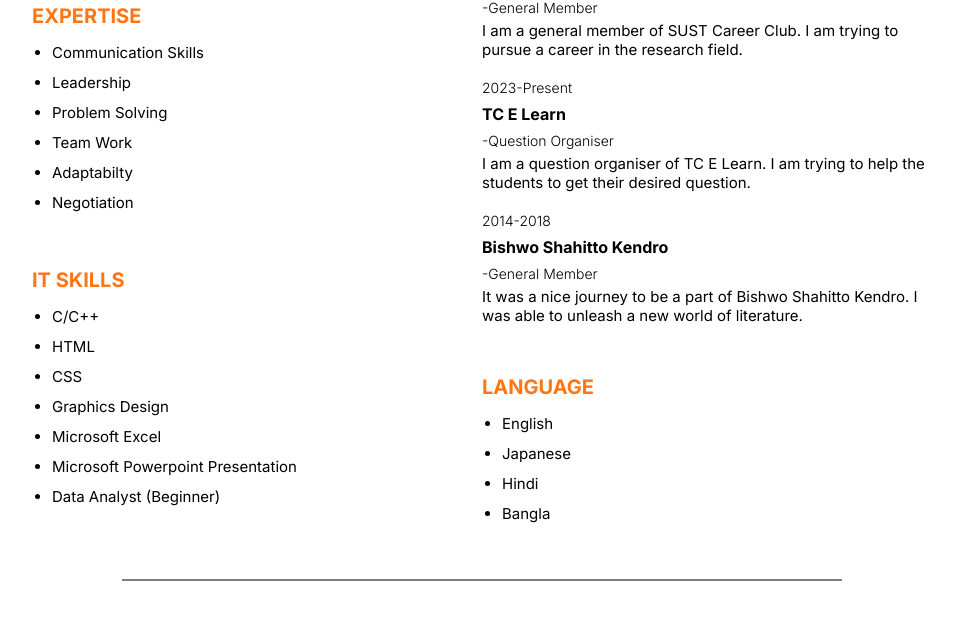
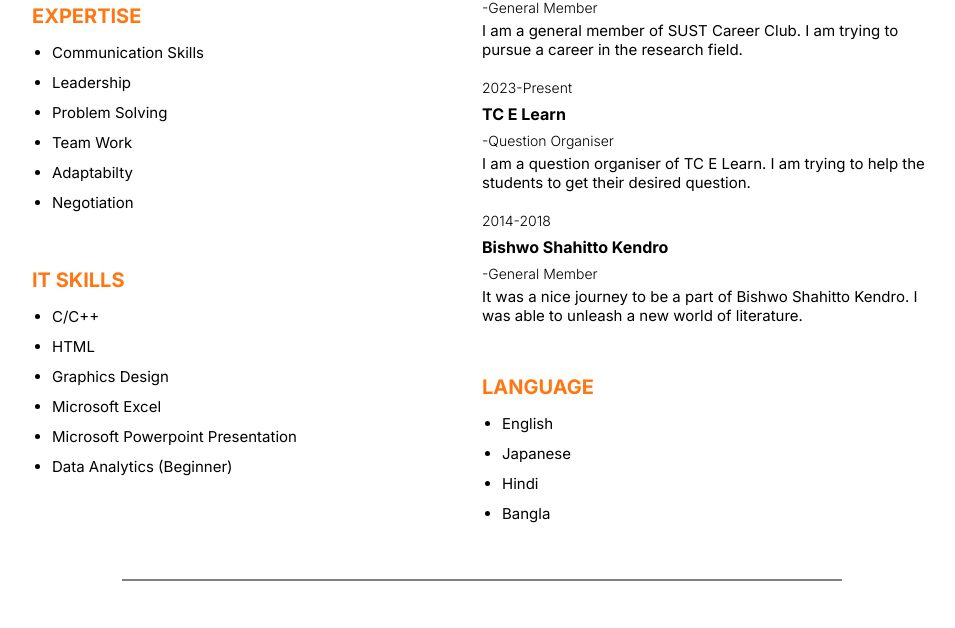
Before and after one commit to muntahamonir/muntahamonir.github.io, a website: page index.html in a window 1280 px wide. Shown: the part 572-1200 px from the top of the page, without its empty margins (158-1113 px from the left). Drawn offline with nearby package versions, Linux system fonts and the light colour scheme.

Commit message:
Update index.html

```diff
--- a/index.html
+++ b/index.html
@@ -70,11 +70,10 @@
 
                     <li>C/C++</li>
                     <li>HTML</li>
-                    <li>CSS</li>
                     <li>Graphics Design</li>
                     <li>Microsoft Excel</li>
                     <li>Microsoft Powerpoint Presentation</li>
-                    <li>Data Analyst (Beginner)</li>
+                    <li>Data Analytics (Beginner)</li>
 
                 </ul>
             </div>
```
